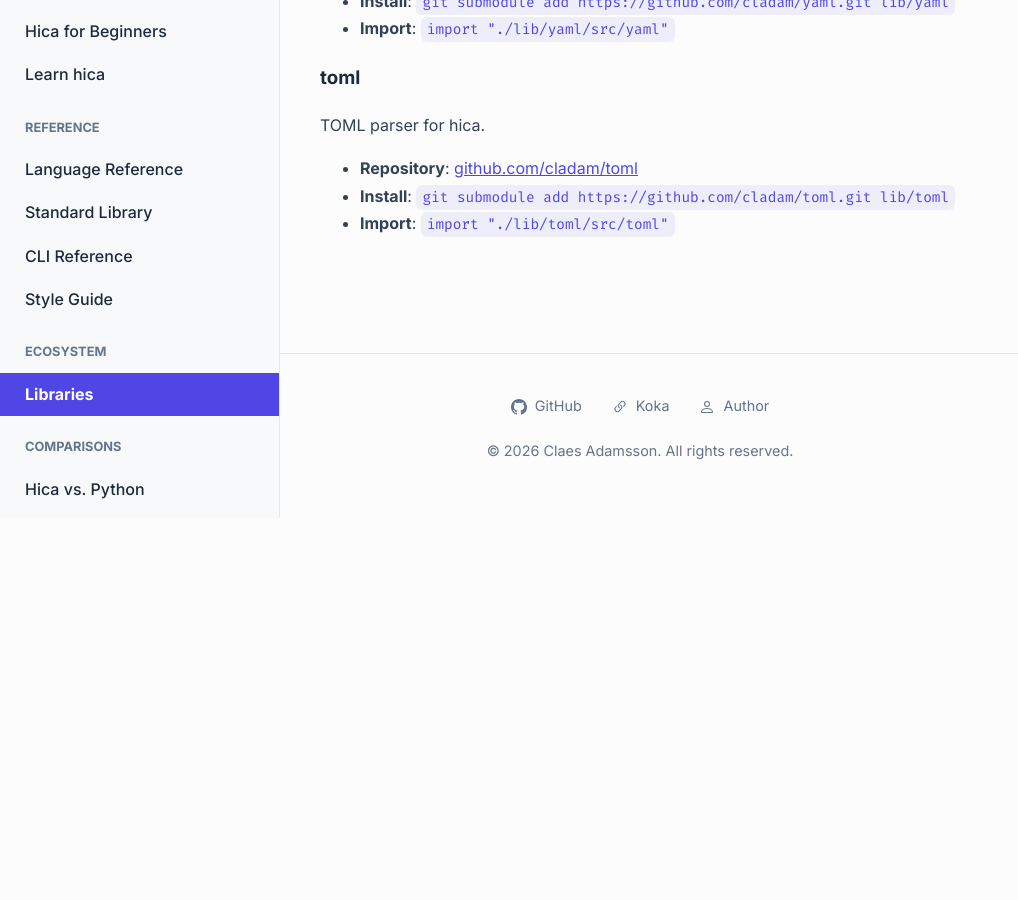
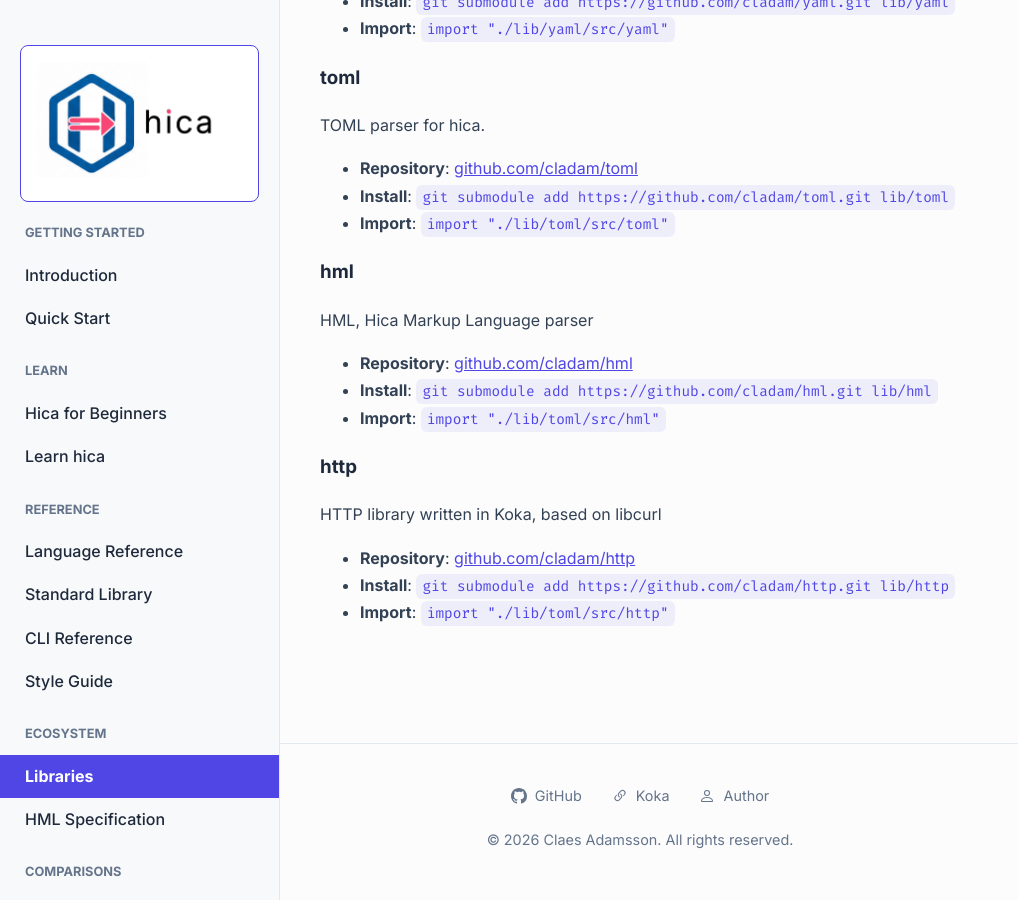
Before and after one commit to cladam/hica, a Jekyll site: the page built from docs/libraries.md, in a window 1280 px wide and 900 px high, scrolled down 755 px. Shown: the whole window, without its empty margins (0-1018 px from the left). Built offline with Jekyll 4.4.1, drawn with Linux system fonts in a browser that asks for light colours; before the commit the page ends 1273 px from its top, so only the background shows below that.

Commit message:
docs: add HML spec to the site and add links hlm and http libraries
Intent Log:
- Pre-sync safety snapshot

```diff
--- a/_includes/sidebar.html
+++ b/_includes/sidebar.html
@@ -72,6 +72,11 @@
             Libraries
           </a>
         </li>
+        <li>
+          <a href="{{ '/docs/HML-specification' | relative_url }}" {% if page.url == "/docs/HML-specification/" %}class="active"{% endif %}>
+            HML Specification
+          </a>
+        </li>
       </ul>
     </div>
 
--- a/docs/libraries.md
+++ b/docs/libraries.md
@@ -38,3 +38,19 @@
 - **Repository**: [github.com/cladam/toml](https://github.com/cladam/toml)
 - **Install**: `git submodule add https://github.com/cladam/toml.git lib/toml`
 - **Import**: `import "./lib/toml/src/toml"`
+
+### hml
+
+HML, Hica Markup Language parser
+
+- **Repository**: [github.com/cladam/hml](https://github.com/cladam/hml)
+- **Install**: `git submodule add https://github.com/cladam/hml.git lib/hml`
+- **Import**: `import "./lib/toml/src/hml"`
+
+### http
+
+HTTP library written in Koka, based on libcurl
+
+- **Repository**: [github.com/cladam/http](https://github.com/cladam/http)
+- **Install**: `git submodule add https://github.com/cladam/http.git lib/http`
+- **Import**: `import "./lib/toml/src/http"`
```
Also changed, not shown: docs/HML-specification.md (renamed from documentation/HML-SPEC-DRAFT.md, +7 -2 lines).
